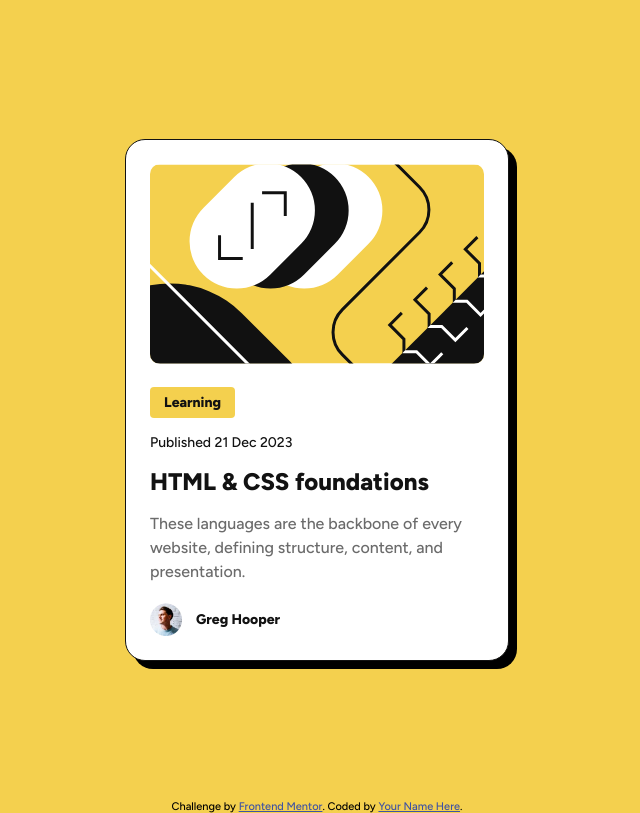
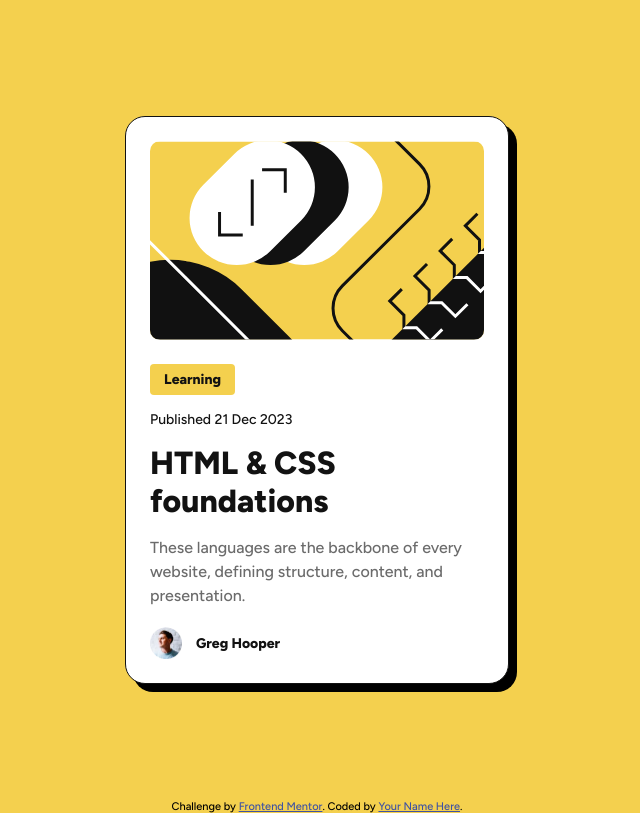
Before and after one commit to Sherrisa/blog-preview-card, a plain HTML site: page index.html in a window 1280 px wide. Shown: the whole page, without its empty margins (323-963 px from the left). Drawn offline with Linux system fonts and the light colour scheme.

Commit message:
Alt tag and h1 fix

```diff
--- a/index.html
+++ b/index.html
@@ -43,7 +43,7 @@
         <div class="card-content">
           <div class="card-category"><p>Learning</p></div>
           <p class="card-publishdate">Published <time>21 Dec 2023</time></p>
-          <h2 class="card-title">HTML & CSS foundations</h2>
+          <h1 class="card-title">HTML & CSS foundations</h1>
           <p class="card-description">
             These languages are the backbone of every website, defining
             structure, content, and presentation.
@@ -54,6 +54,7 @@
           <img
             class="card-author-img"
             src="./assets/images/image-avatar.webp"
+            alt="Photo of Greg Hooper"
           />
           <p>Greg Hooper</p>
         </div>
```
